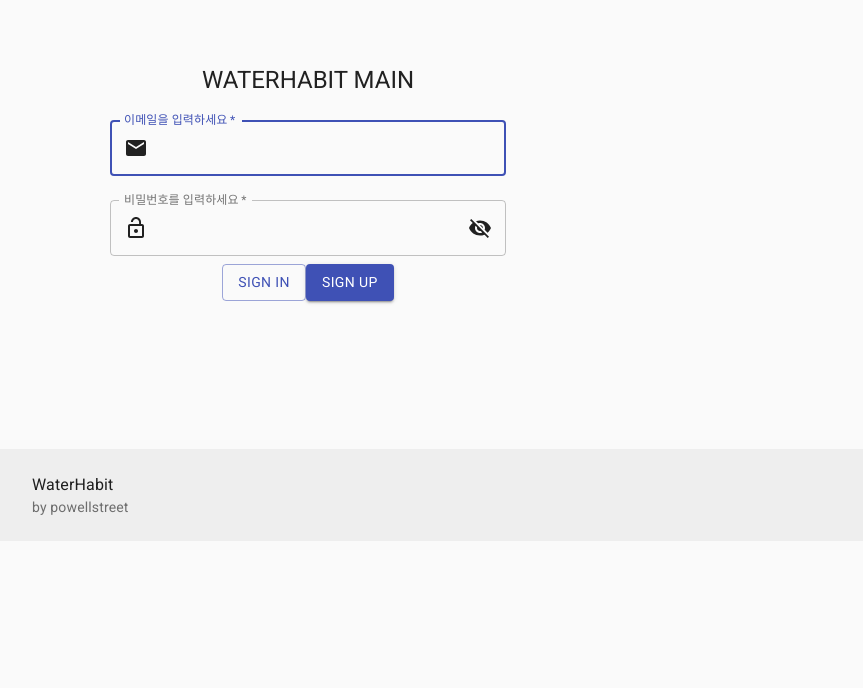
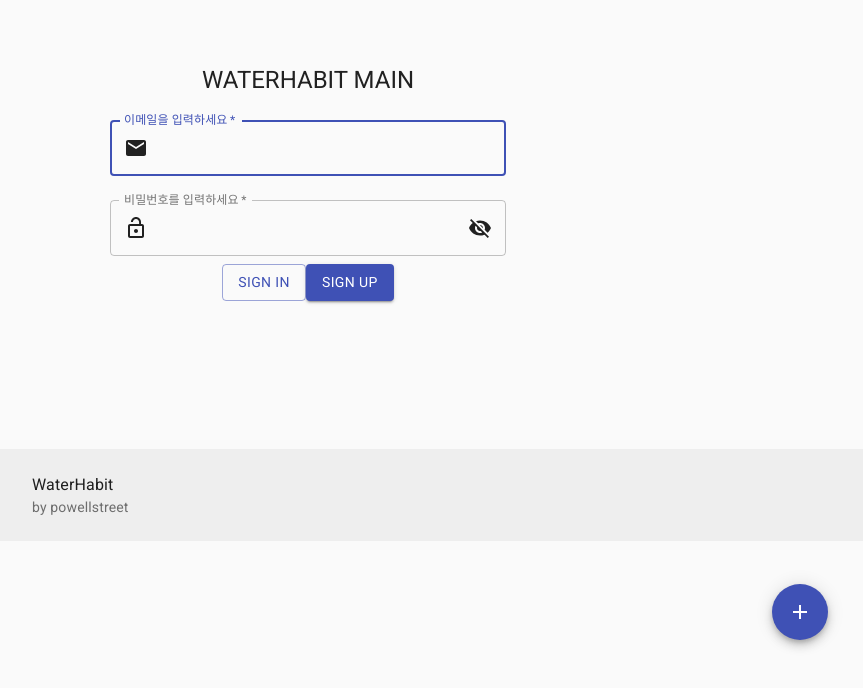
Before and after one commit to powellstreet/waterhabit_front, a React (Create React App) app in the folder wh_front/: page / in a window 1280 px wide. Shown: the top 688 px of the page, without its empty margins (332-1195 px from the left). Built offline with nearby package versions, Linux system fonts and the light colour scheme.

Commit message:
:zap: SpeedDial 위치 App 컴포넌트로 변경
- 버튼별 세부 링크 연결 필요

```diff
--- a/wh_front/src/App.js
+++ b/wh_front/src/App.js
@@ -11,7 +11,52 @@
 import MainBar from "./components/MainBar";
 import Footer from "./components/Footer";
 
+import { makeStyles } from "@material-ui/core";
+import { SpeedDial, SpeedDialAction, SpeedDialIcon } from "@material-ui/lab";
+import { FileCopyOutlined, Save, Print, Share, Favorite } from "@material-ui/icons";
+
+
+const useStyles = makeStyles((theme) => ({
+  speedDial: {
+    position: "absolute",
+    "&.MuiSpeedDial-directionUp, &.MuiSpeedDial-directionLeft": {
+      bottom: theme.spacing(20),
+      right: theme.spacing(15),
+    },
+    "&.MuiSpeedDial-directionDown, &.MuiSpeedDial-directionRight": {
+      top: theme.spacing(20),
+      left: theme.spacing(15),
+    },
+    exampleWrapper: {
+      position: "relative",
+      marginTop: theme.spacing(3),
+      height: 380,
+    },
+  },
+}));
+
+const actions = [
+  { icon: <FileCopyOutlined />, name: "Copy" },
+  { icon: <Save />, name: "Save" },
+  { icon: <Print />, name: "Print" },
+  { icon: <Share />, name: "Share" },
+  { icon: <Favorite />, name: "Like" },
+];
+
 function App() {
+  const classes = useStyles();
+
+  const [hidden, setHidden] = React.useState(false);
+  const [open, setOpen] = React.useState(false);
+
+  const handleClose = () => {
+    setOpen(false);
+  };
+
+  const handleOpen = () => {
+    setOpen(true);
+  };
+
   return (
     <BrowserRouter>
       <div className="App">
@@ -25,6 +70,27 @@
           <Route path="/mainBar" component={MainBar} />
         </Switch>
         <Footer />
+        <div className={classes.exampleWrapper}>
+          <SpeedDial
+            ariaLabel="SpeedDial example"
+            className={classes.speedDial}
+            hidden={hidden}
+            icon={<SpeedDialIcon />}
+            onClose={handleClose}
+            onOpen={handleOpen}
+            open={open}
+            direction="up"
+          >
+            {actions.map((action) => (
+              <SpeedDialAction
+                key={action.name}
+                icon={action.icon}
+                tooltipTitle={action.name}
+                onClick={handleClose}
+              />
+            ))}
+          </SpeedDial>
+        </div>
       </div>
     </BrowserRouter>
   );
```
